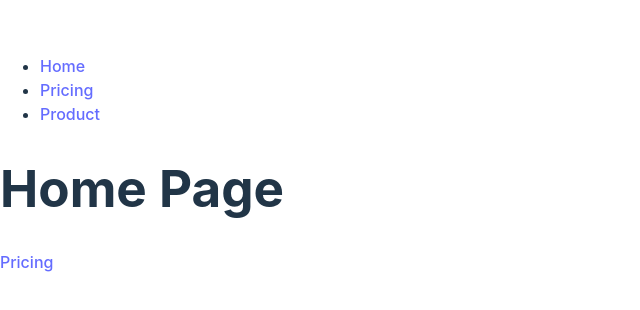
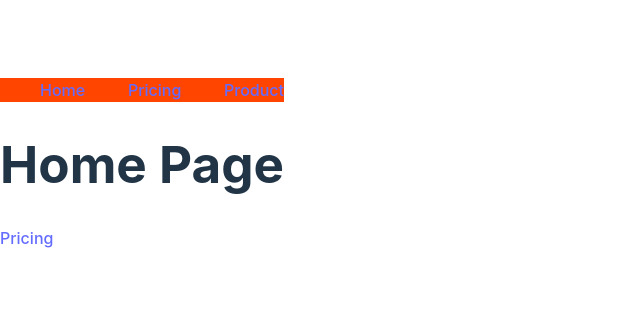
Before and after one commit to BhanuPrakash056/worldwise, a React (Vite) app: page / in a window 1280 px wide. Shown: the part 244-554 px from the top of the page, without its empty margins (0-640 px from the left). Built offline with nearby package versions, Linux system fonts and the light colour scheme.

Commit message:
feat: update the css

```diff
--- a/src/components/PageNav.jsx
+++ b/src/components/PageNav.jsx
@@ -1,8 +1,8 @@
 import { NavLink } from "react-router-dom";
-
+import styles from "./PageNav.module.css";
 function PageNav() {
   return (
-    <nav>
+    <nav className={styles.nav}>
       <ul>
         <li>
           <NavLink to="/">Home</NavLink>
--- /dev/null
+++ b/src/components/PageNav.module.css
@@ -0,0 +1,9 @@
+.nav {
+  background-color: orangered;
+}
+
+.nav ul {
+  justify-content: space-between;
+  display: flex;
+  list-style: none;
+}
```
